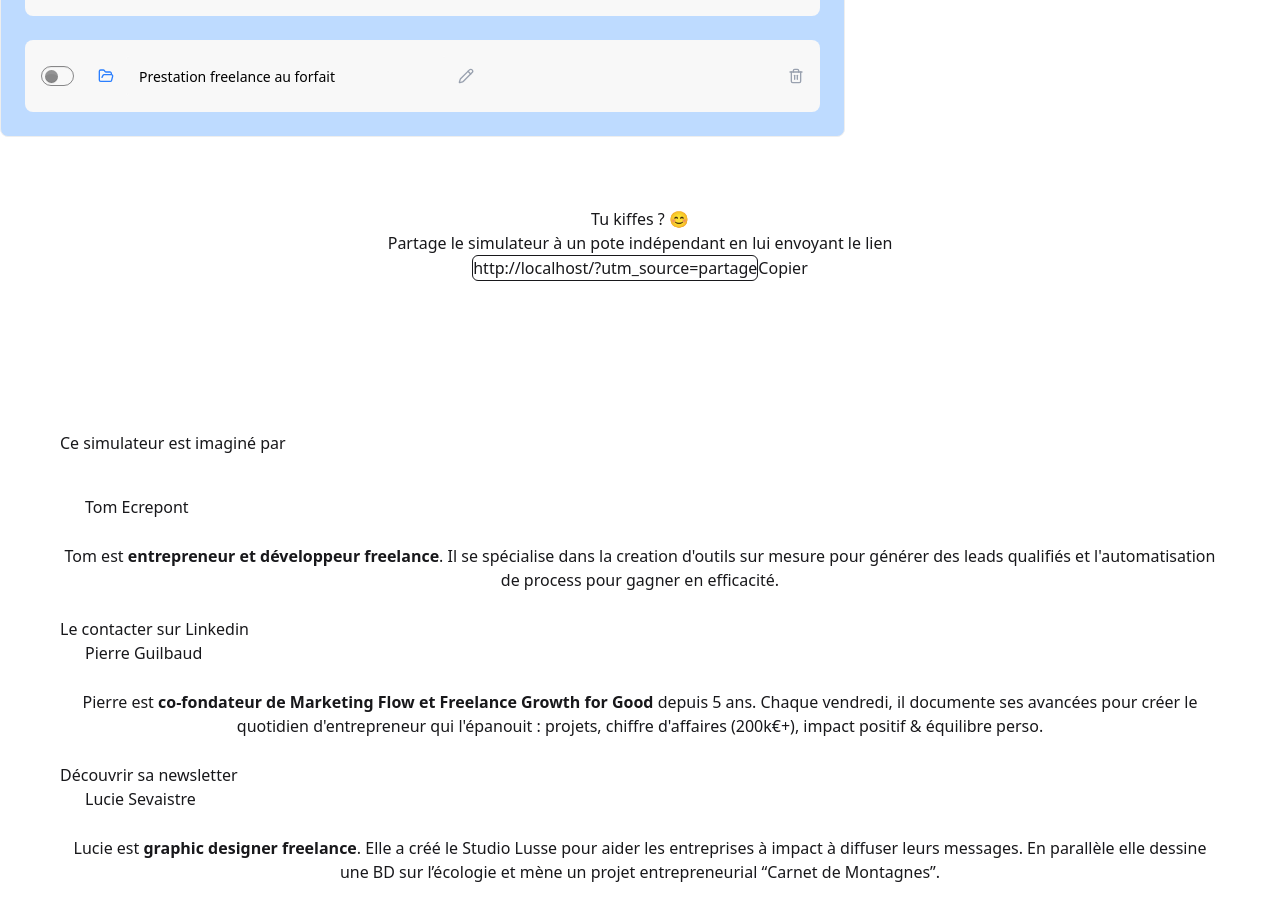
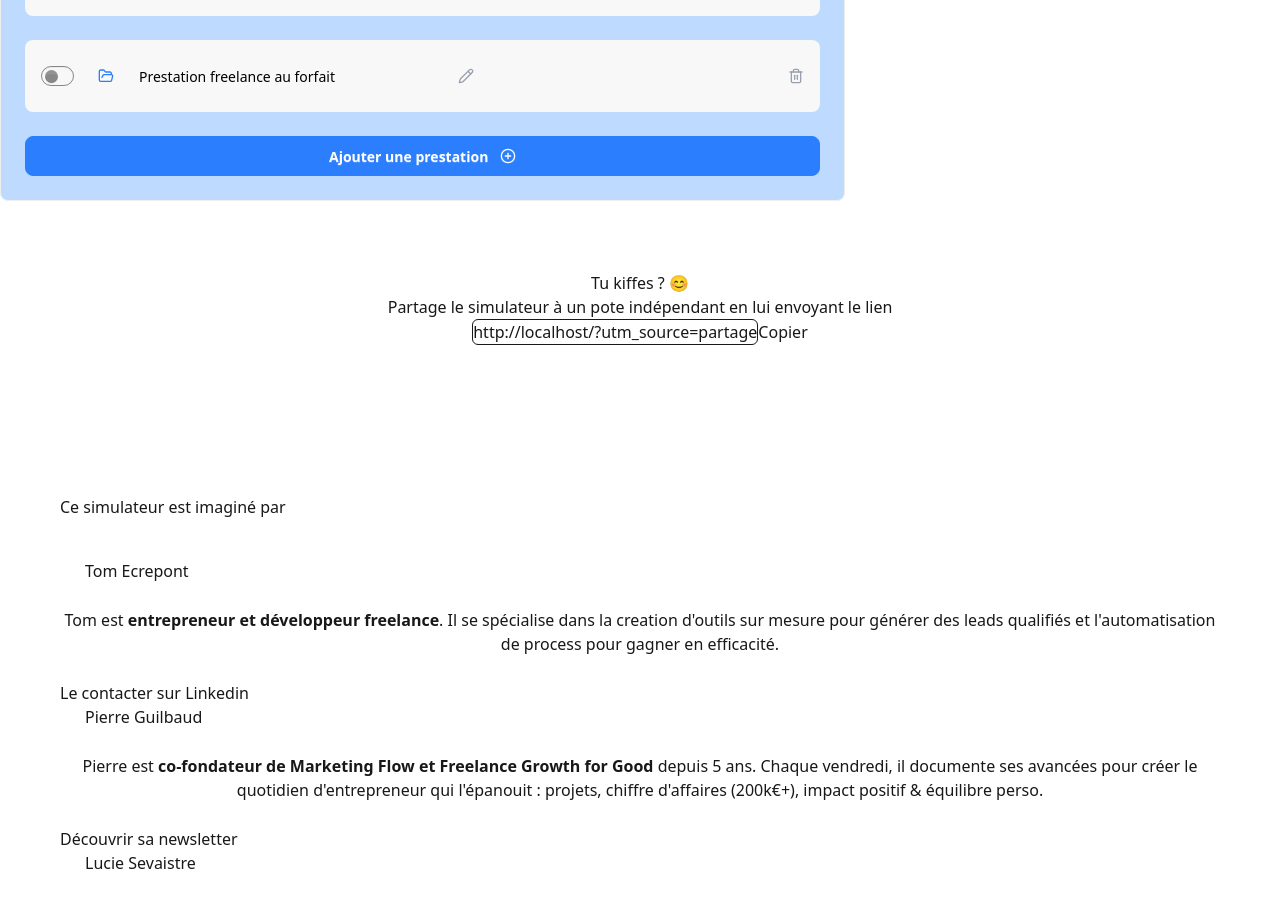
Before and after one commit to troptropcontent/freelance_revenue_simulator, a React (Vite) app in the folder frontend/: page / in a window 1280 px wide. Shown: the part 960-1864 px from the top of the page. Built offline with nearby package versions, Linux system fonts and the light colour scheme.

Commit message:
allow new actiity to be added

```diff
--- a/frontend/src/App.tsx
+++ b/frontend/src/App.tsx
@@ -2,54 +2,12 @@ import { useForm } from "react-hook-form";
 import { Button } from "./components/ui/Button";
 import { InputTabs } from "./components/simulator/inputs/InputTabs";
 import { Inputs } from "./components/simulator/inputs/types";
-import {
-  DEFAULT_NUMBER_OF_DAYS_OFF_PER_YEAR,
-  DEFAULT_NUMBER_DAYS_WORKED_PER_WEEKS,
-  DEFAULT_NUMBER_OF_HOURS_WORKED_PER_DAY,
-} from "./components/simulator/inputs/constants";
+import { useInitialValues } from "./components/simulator/inputs/shared/hooks";
 
 function App() {
+  const initialValues = useInitialValues();
   const form = useForm<Inputs>({
-    defaultValues: {
-      activities: [
-        {
-          name: "Prestation freelance au jour",
-          enabled: false,
-          enjoyment_rate: 0,
-          average_time_spent: 0,
-          type: "mission",
-          kind: "daily_rate",
-          rate: 0,
-        },
-        {
-          name: "Heures de conseil",
-          enabled: false,
-          enjoyment_rate: 0,
-          average_time_spent: 0,
-          type: "mission",
-          kind: "hourly_rate",
-          rate: 0,
-          frequency: "monthly",
-          quantity: 0,
-        },
-        {
-          name: "Prestation freelance au forfait",
-          enabled: false,
-          enjoyment_rate: 0,
-          average_time_spent: 0,
-          type: "mission",
-          kind: "flat_rate",
-          frequency: "monthly",
-          quantity: 0,
-          rate: 0,
-        },
-      ],
-      config: {
-        number_of_days_off_per_year: DEFAULT_NUMBER_OF_DAYS_OFF_PER_YEAR,
-        number_of_days_worked_per_week: DEFAULT_NUMBER_DAYS_WORKED_PER_WEEKS,
-        number_of_hours_worked_per_day: DEFAULT_NUMBER_OF_HOURS_WORKED_PER_DAY,
-      },
-    },
+    defaultValues: initialValues,
   });
   return (
     <form className="container grid grid-cols-3 gap-x-6">
--- a/frontend/src/components/simulator/inputs/MissionTab.tsx
+++ b/frontend/src/components/simulator/inputs/MissionTab.tsx
@@ -3,6 +3,9 @@ import { TabTrigger } from "./private/TabTrigger";
 import { useFieldArray, UseFormReturn } from "react-hook-form";
 import { Inputs } from "./types";
 import { ActivityInput } from "./private/ActivityInput";
+import { CirclePlus } from "lucide-react";
+import { DEFAULT_MISSION_DAILY_RATE } from "./constants";
+import { useBuildDefaultActivityValueForKind } from "./shared/hooks";
 
 const STEP_NUMBER = 1;
 
@@ -18,7 +21,13 @@ function Trigger() {
 
 function Content({ form }: { form: UseFormReturn<Inputs> }) {
   const { t } = useTranslation();
-  const { fields: activities, remove } = useFieldArray({
+  const buildDefaultActivityValueForKind =
+    useBuildDefaultActivityValueForKind();
+  const {
+    fields: activities,
+    remove,
+    append,
+  } = useFieldArray({
     control: form.control,
     name: "activities",
   });
@@ -35,6 +44,14 @@ function Content({ form }: { form: UseFormReturn<Inputs> }) {
           remove={remove}
         />
       ))}
+      <button
+        type="button"
+        className="btn bg-blue-500 border-blue-500 text-white gap-3"
+        onClick={() => append(buildDefaultActivityValueForKind("daily_rate"))}
+      >
+        {t("simulator.inputs.tabs.missions.add_button")}
+        <CirclePlus size={16} />
+      </button>
     </div>
   );
 }
--- a/frontend/src/components/simulator/inputs/constants.ts
+++ b/frontend/src/components/simulator/inputs/constants.ts
@@ -1,3 +1,5 @@
+import { Inputs } from "./types";
+
 const ACTIVITY_TYPES = ["mission", "project"] as const;
 
 const MISSION_KINDS = ["hourly_rate", "daily_rate", "flat rate"] as const;
@@ -9,7 +11,90 @@ const DEFAULT_NUMBER_DAYS_WORKED_PER_WEEKS = 5;
 const DEFAULT_NUMBER_OF_DAYS_OFF_PER_YEAR =
   8 * DEFAULT_NUMBER_DAYS_WORKED_PER_WEEKS;
 
+const DEFAULT_MISSION_DAILY_RATE = {
+  name: "Prestation freelance au jour",
+  enabled: false,
+  enjoyment_rate: 0,
+  average_time_spent: 0,
+  type: "mission",
+  kind: "daily_rate",
+  rate: 0,
+} satisfies Inputs["activities"][number];
+
+const DEFAULT_MISSION_HOURLY_RATE = {
+  name: "Heures de conseil",
+  enabled: false,
+  enjoyment_rate: 0,
+  average_time_spent: 0,
+  type: "mission",
+  kind: "hourly_rate",
+  rate: 0,
+  frequency: "monthly",
+  quantity: 0,
+} satisfies Inputs["activities"][number];
+
+const DEFAULT_MISSION_FLAT_RATE = {
+  name: "Prestation freelance au forfait",
+  enabled: false,
+  enjoyment_rate: 0,
+  average_time_spent: 0,
+  type: "mission",
+  kind: "flat_rate",
+  frequency: "monthly",
+  quantity: 0,
+  rate: 0,
+} satisfies Inputs["activities"][number];
+
+const DEFAULT_PROJECT_FREE = {
+  type: "project",
+  kind: "free",
+  name: "",
+  enabled: false,
+  average_time_spent: 0,
+  enjoyment_rate: 0,
+} satisfies Inputs["activities"][number];
+
+const DEFAULT_PROJECT_PAID = {
+  type: "project",
+  kind: "paid",
+  name: "",
+  enabled: false,
+  average_time_spent: 0,
+  estilated_months_billed: 0,
+  estimated_monthly_revenue: 0,
+  enjoyment_rate: 0,
+} satisfies Inputs["activities"][number];
+
+const DEFAULT_ACTIVITIES: Record<
+  Inputs["activities"][number]["kind"],
+  Inputs["activities"][number]
+> = {
+  daily_rate: DEFAULT_MISSION_DAILY_RATE,
+  hourly_rate: DEFAULT_MISSION_HOURLY_RATE,
+  flat_rate: DEFAULT_MISSION_FLAT_RATE,
+  free: DEFAULT_PROJECT_FREE,
+  paid: DEFAULT_PROJECT_PAID,
+};
+
+const DEFAULT_FORM_VALUES = {
+  activities: [
+    DEFAULT_MISSION_DAILY_RATE,
+    DEFAULT_MISSION_HOURLY_RATE,
+    DEFAULT_MISSION_FLAT_RATE,
+  ],
+  config: {
+    number_of_days_off_per_year: DEFAULT_NUMBER_OF_DAYS_OFF_PER_YEAR,
+    number_of_days_worked_per_week: DEFAULT_NUMBER_DAYS_WORKED_PER_WEEKS,
+    number_of_hours_worked_per_day: DEFAULT_NUMBER_OF_HOURS_WORKED_PER_DAY,
+  },
+} satisfies Inputs;
+
 export {
+  DEFAULT_ACTIVITIES,
+  DEFAULT_FORM_VALUES,
+  DEFAULT_MISSION_DAILY_RATE,
+  DEFAULT_MISSION_HOURLY_RATE,
+  DEFAULT_MISSION_FLAT_RATE,
   ACTIVITY_TYPES,
   MISSION_KINDS,
   PROJECT_KINDS,
--- a/frontend/src/components/simulator/inputs/shared/hooks.ts
+++ b/frontend/src/components/simulator/inputs/shared/hooks.ts
@@ -1,4 +1,6 @@
+import { useTranslation } from "react-i18next";
 import {
+  DEFAULT_ACTIVITIES,
   DEFAULT_NUMBER_DAYS_WORKED_PER_WEEKS,
   DEFAULT_NUMBER_OF_DAYS_OFF_PER_YEAR,
   DEFAULT_NUMBER_OF_HOURS_WORKED_PER_DAY,
@@ -6,8 +8,14 @@ import {
 import { Inputs } from "../types";
 
 function useInitialValues(): Inputs {
+  const buildDefaultActivityValueForKind =
+    useBuildDefaultActivityValueForKind();
   return {
-    activities: [],
+    activities: [
+      buildDefaultActivityValueForKind("daily_rate"),
+      buildDefaultActivityValueForKind("hourly_rate"),
+      buildDefaultActivityValueForKind("flat_rate"),
+    ],
     config: {
       number_of_days_off_per_year: DEFAULT_NUMBER_OF_DAYS_OFF_PER_YEAR,
       number_of_days_worked_per_week: DEFAULT_NUMBER_DAYS_WORKED_PER_WEEKS,
@@ -16,4 +24,15 @@ function useInitialValues(): Inputs {
   };
 }
 
-export { useInitialValues };
+function useBuildDefaultActivityValueForKind() {
+  const { t } = useTranslation();
+  return (kind: Inputs["activities"][number]["kind"]) => {
+    const defaultValue = DEFAULT_ACTIVITIES[kind];
+    defaultValue.name = t(
+      `simulator.inputs.tabs.missions.${kind}.default_name`,
+    );
+    return defaultValue;
+  };
+}
+
+export { useInitialValues, useBuildDefaultActivityValueForKind };
--- a/frontend/src/locales/fr/translation.json
+++ b/frontend/src/locales/fr/translation.json
@@ -28,7 +28,23 @@
             },
             "missions":{
               "name": "Prestations",
-              "hint": "Liste tes prestations clients et tes tarifs."
+              "hint": "Liste tes prestations clients et tes tarifs.",
+              "add_button": "Ajouter une prestation",
+              "daily_rate": {
+                "default_name": "Prestation freelance au jour"
+              },
+              "hourly_rate": {
+                "default_name": "Heures de conseil"
+              },
+              "flat_rate": {
+                "default_name": "Prestation freelance au forfait"
+              },
+              "free": {
+                "default_name": "Bénévolat"
+              },
+              "paid": {
+                "default_name": "Projet de startup"
+              }
             },
             "projects":{
               "name": "Projets"
```
Also changed, not shown: frontend/src/components/simulator/inputs/types.ts (+2 -6 lines).
